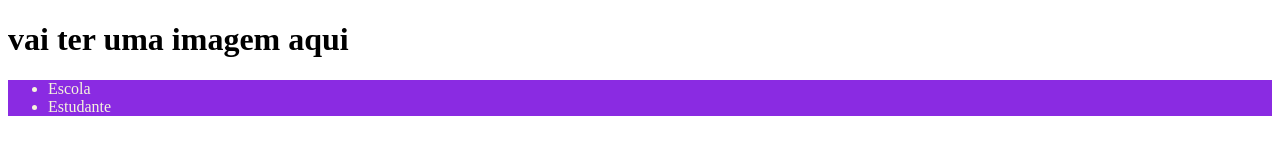
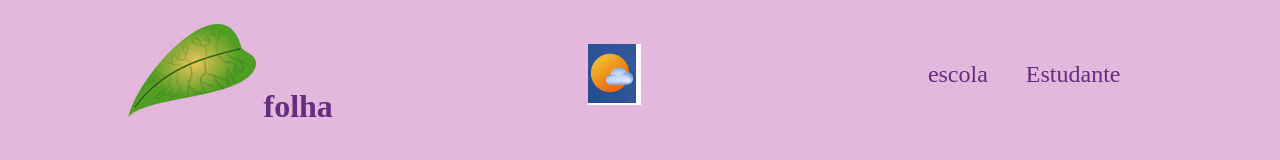
Before and after one commit to profsimonehorwat/site-turma-criativa1, a plain HTML site: page index.html in a window 1280 px wide. Drawn offline with Linux system fonts and the light colour scheme.

Commit message:
Add files via upload

```diff
--- a/index.html
+++ b/index.html
@@ -7,12 +7,13 @@
     <title>Document</title>
     <link rel="stylesheet" href="style.css">
 </head>
-<body>
-    <h1> vai ter uma imagem aqui</h1>
+<body class="cabecalho">
+    <h1><img class="cabecalho.imagem" src="folha.png" alt=""> folha</h1>
+    <img src="sol.png" alt=" sol">
     <header>
-    <ul>
-        <li>Escola</li>
-        <li>Estudante</li>
+    <ul class="cabecalho-lista-item">
+        <li class="cabecalho-lista-item">escola</li>
+        <li class="cabecalho-lista-item">Estudante</li>
     </ul>
     </header>
 </body>
--- a/style.css
+++ b/style.css
@@ -1,4 +1,22 @@
-header{
-    background-color: blueviolet;
-    color:beige;
+*{
+margin: 0 ;
+padding: 0;
 }
+.cabecalho{
+
+    background-color: rgb(228, 183, 220);
+    color:rgb(100, 45, 126);
+display: flex;
+justify-content:space-around;
+align-items: center;
+padding: 24px 0
+}
+
+.cabecalho.imagem{
+    width: 20%;
+}
+.cabecalho-lista-item{
+    display: inline-block;
+    margin: 0 16px;
+    font-size: 24px;
+}
```
Also changed, not shown: folha.png (added), maos.jpg (added), sol.png (added).
